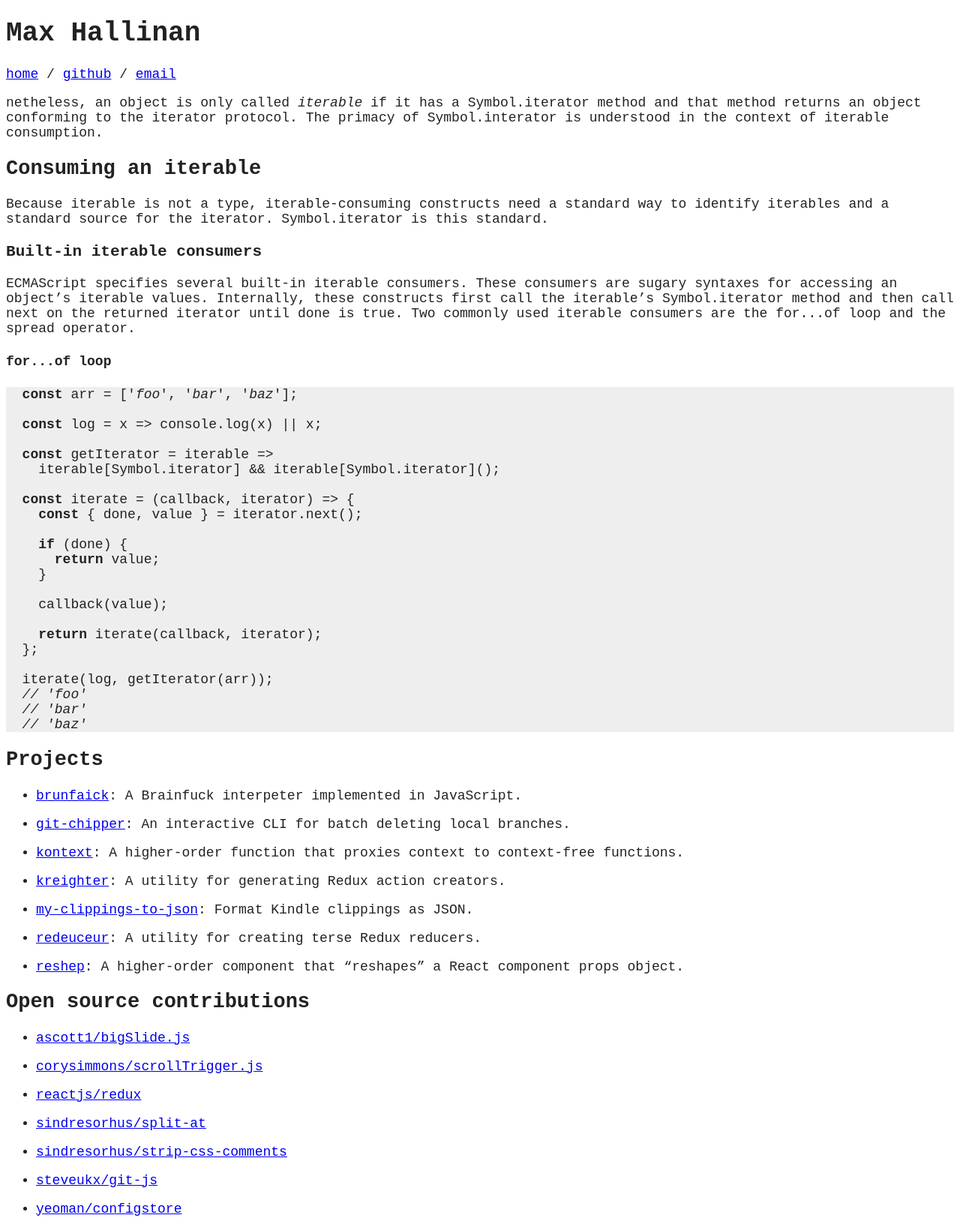
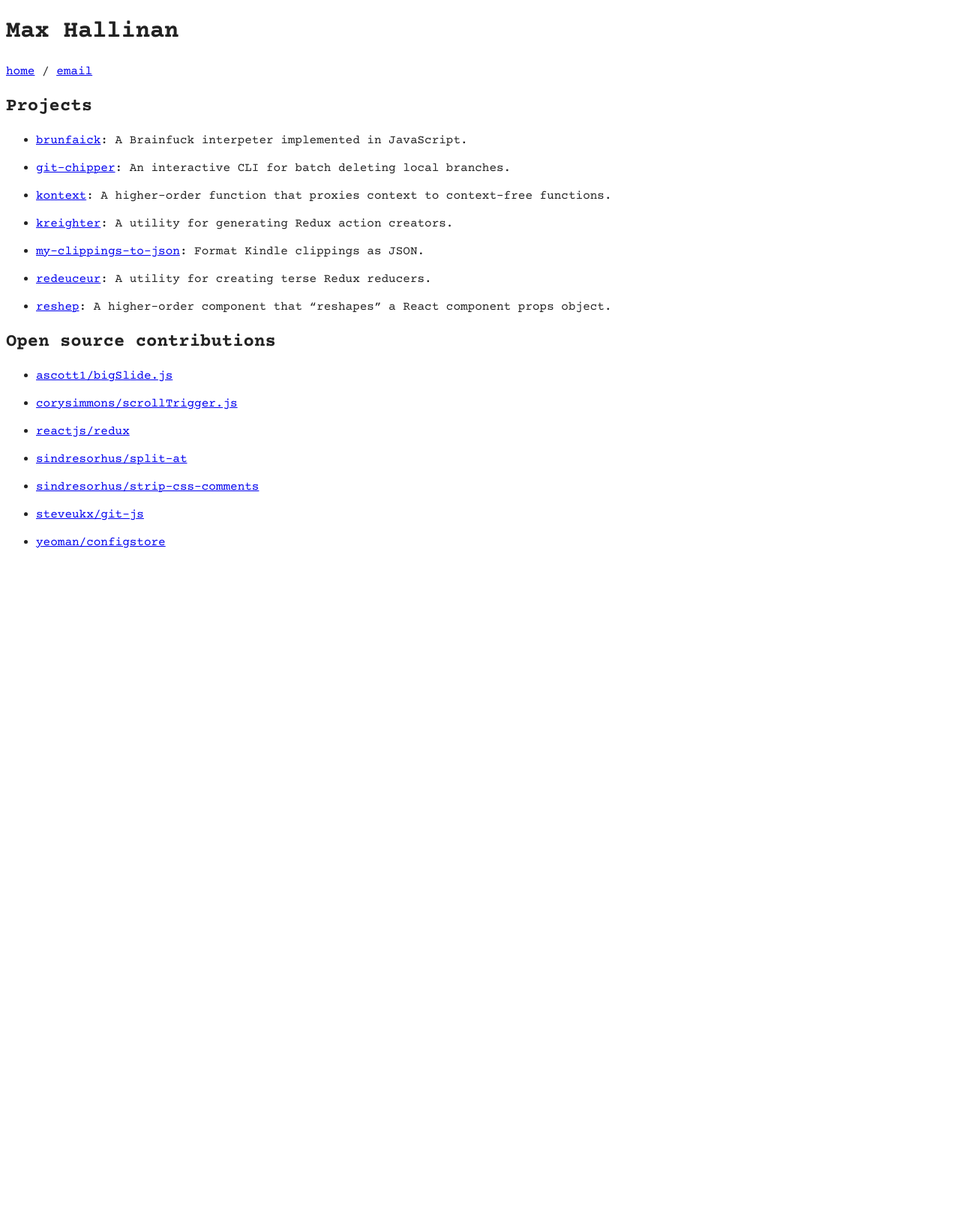
Before and after one commit to fromothers/www.maxhallinan.com, a Jekyll site: the page built from index.md, in a window 1280 px wide. Shown: the whole page at 75% size. Built offline with Jekyll 4.4.1, drawn with Linux system fonts in a browser that asks for light colours; our own code applies the rules of GitHub Pages for plain Markdown files; after the commit the page ends 900 px from its top, so only the background shows below that.

Commit message:
Finish homepage Adjust type styles Add Courier Prime webfonts

```diff
--- a/index.md
+++ b/index.md
@@ -4,46 +4,7 @@ layout: base
 
 # Max Hallinan
 
-[home](/) / [github](https://github.com/maxhallinan) / [email](mailto:maxhallinan@riseup.net)
-
-
-netheless, an object is only called *iterable* if it has a `Symbol.iterator` method and that method returns an object conforming to the iterator protocol. The primacy of `Symbol.interator` is understood in the context of iterable consumption.
-
-## Consuming an iterable
-
-Because iterable is not a type, iterable-consuming constructs need a standard way to identify iterables and a standard source for the iterator. `Symbol.iterator` is this standard.
-
-### Built-in iterable consumers
-
-ECMAScript specifies several built-in iterable consumers. These consumers are sugary syntaxes for accessing an object's iterable values. Internally, these constructs first call the iterable's `Symbol.iterator` method and then call `next` on the returned iterator until `done` is `true`. Two commonly used iterable consumers are the `for...of` loop and the spread operator.
-
-#### `for...of` loop
-
-{% highlight javascript %}
-  const arr = ['foo', 'bar', 'baz'];
-
-  const log = x => console.log(x) || x;
-
-  const getIterator = iterable =>
-    iterable[Symbol.iterator] && iterable[Symbol.iterator]();
-
-  const iterate = (callback, iterator) => {
-    const { done, value } = iterator.next();
-
-    if (done) {
-      return value;
-    }
-
-    callback(value);
-
-    return iterate(callback, iterator);
-  };
-
-  iterate(log, getIterator(arr));
-  // 'foo'
-  // 'bar'
-  // 'baz'
-{% endhighlight %}
+[home](/) / [email](mailto:maxhallinan@riseup.net)
 
 ## Projects
 
--- a/static/css/styles.css
+++ b/static/css/styles.css
@@ -1,7 +1,39 @@
+@font-face {
+    font-family: 'Courier Prime';
+    src: url('/static/fonts/courier_prime-webfont.woff2') format('woff2'),
+         url('/static/fonts/courier_prime-webfont.woff') format('woff');
+    font-weight: 400;
+    font-style: normal;
+}
+
+@font-face {
+    font-family: 'Courier Prime';
+    src: url('/static/fonts/courier_prime_italic-webfont.woff2') format('woff2'),
+         url('/static/fonts/courier_prime_italic-webfont.woff') format('woff');
+    font-weight: 400;
+    font-style: italic;
+}
+
+@font-face {
+    font-family: 'Courier Prime';
+    src: url('/static/fonts/courier_prime_bold-webfont.woff2') format('woff2'),
+         url('/static/fonts/courier_prime_bold-webfont.woff') format('woff');
+    font-weight: 700;
+    font-style: normal;
+}
+
+@font-face {
+    font-family: 'Courier Prime';
+    src: url('/static/fonts/courier_prime_bold_italic-webfont.woff2') format('woff2'),
+         url('/static/fonts/courier_prime_bold_italic-webfont.woff') format('woff');
+    font-weight: 700;
+    font-style: italic;
+}
+
 body {
   color: #222;
-  font-family: monospace;
-  font-size: 18px;
+  font-family: 'Courier Prime', monospace;
+  font-size: 16px;
 }
 
 a,
@@ -9,13 +41,13 @@ a:visited {
   color: rgba(0, 0, 238, 1);
 }
 
+code,
+pre,
 .highlight {
   background: #eee;
+}
+
+.highlight {
   margin-left: 0;
   margin-right: 0;
-
 }
-
-.highlight pre {
-  font-family: monospace;
-}
```
Also changed, not shown: static/fonts/courier_prime-webfont.woff (added), static/fonts/courier_prime-webfont.woff2 (added), static/fonts/courier_prime_bold-webfont.woff (added), static/fonts/courier_prime_bold-webfont.woff2 (added), static/fonts/courier_prime_bold_italic-webfont.woff (added), static/fonts/courier_prime_bold_italic-webfont.woff2 (added), static/fonts/courier_prime_italic-webfont.woff (added), static/fonts/courier_prime_italic-webfont.woff2 (added).
